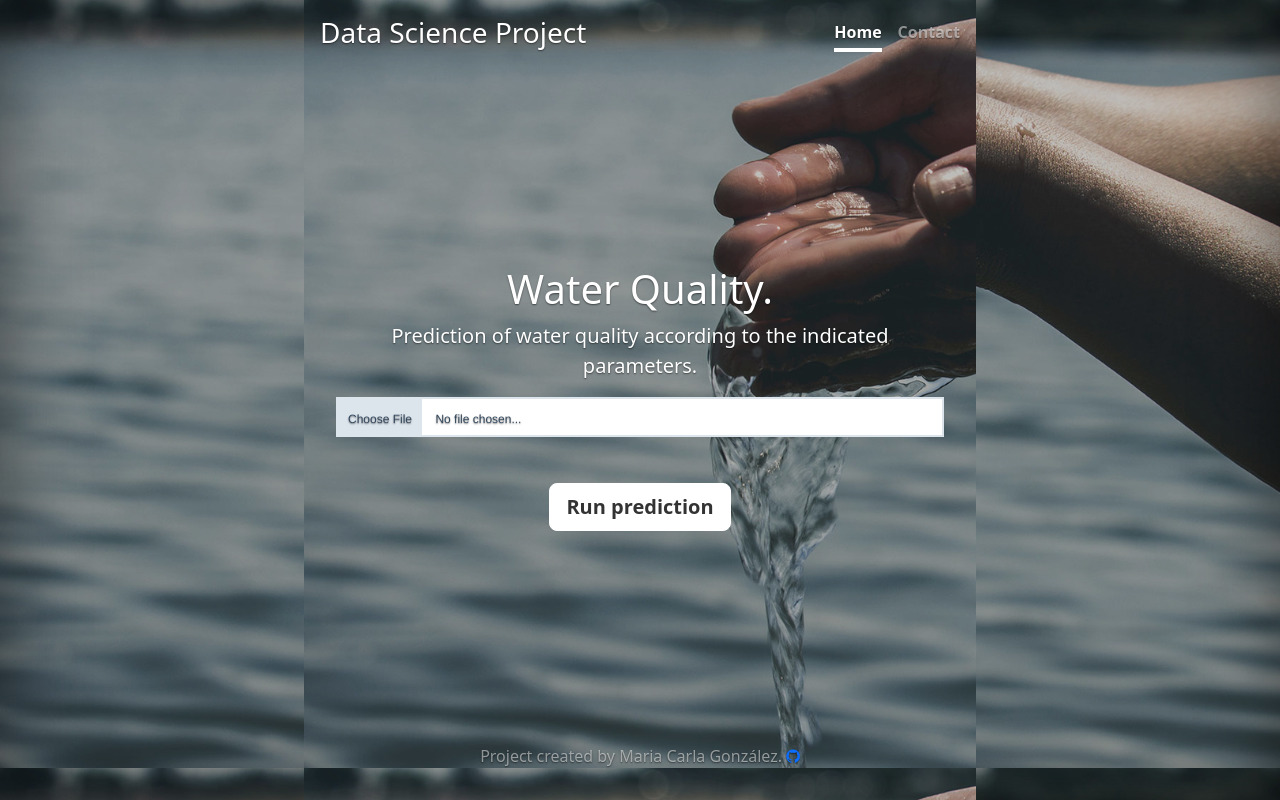
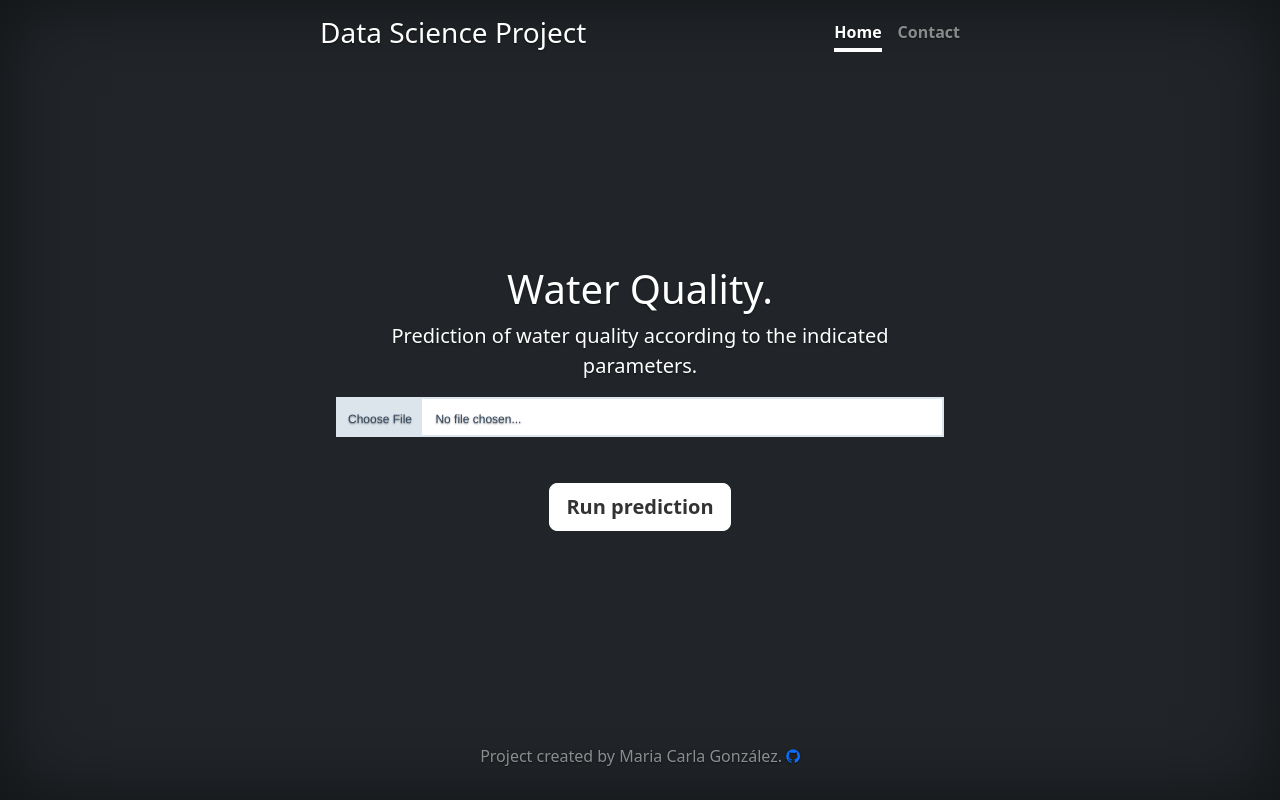
Before and after one commit to mcarlagg17/TBDS-ML_Clf_WaterQuality_flask, a Flask app: page / in a window 1280 px wide. Run offline with Flask 2, Linux system fonts and the light colour scheme; some libraries are stand-ins or nearby versions.

Commit message:
fondo dark

```diff
--- a/static/cover.css
+++ b/static/cover.css
@@ -21,12 +21,6 @@ body {
   box-shadow: inset 0 0 5rem rgba(0, 0, 0, .5);
 
 }
-
-.fondo{
-  margin: 0;
-  background-image: url('../img/fondofoto.png');
-
-  }
 
 .cover-container {
   max-width: 42em;
--- a/templates/index.html
+++ b/templates/index.html
@@ -39,9 +39,9 @@
     <link href="static/cover.css" rel="stylesheet">
 
 </head>
-<body class="fondo d-flex h-100 text-center text-white">
+<body class="d-flex h-100 text-center text-white bg-dark">
 <script type="text/javascript" src="//code.jquery.com/jquery-1.10.2.min.js"></script>
-<div class="fondo cover-container d-flex w-100 h-100 p-3 mx-auto flex-column">
+<div class="cover-container d-flex w-100 h-100 p-3 mx-auto flex-column">
     <header class="mb-auto">
         <div>
             <h3 class="float-md-start mb-0">Data Science Project</h3>
```
